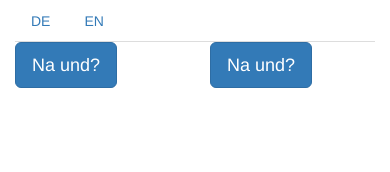
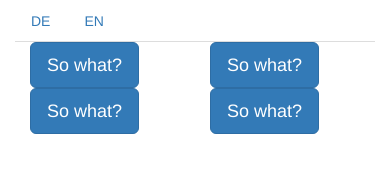
Before and after one commit to warnebier/meeting, a plain HTML site: page index.html in a window 390 px wide. Drawn offline with nearby package versions, Linux system fonts and the light colour scheme.

Commit message:
mobile 2 column layout

```diff
--- a/index.html
+++ b/index.html
@@ -14,37 +14,29 @@
     <div class="container">
         <!-- Nav tabs -->
         <ul class="nav nav-tabs" role="tablist">
-            <li class="nav-item">
-                <a class="nav-link active" data-toggle="tab" href="#de" role="tab">DE</a>
-            </li>
-            <li class="nav-item">
-                <a class="nav-link" data-toggle="tab" href="#en" role="tab">EN</a>
-            </li>
+            <li class="nav-item"> <a class="nav-link active" data-toggle="tab" href="#de" role="tab">DE</a> </li>
+            <li class="nav-item"> <a class="nav-link" data-toggle="tab" href="#en" role="tab">EN</a> </li>
         </ul>
 
 
         <!-- Tab panes -->
         <div class="tab-content">
             <div class="tab-pane active" id="de" role="tabpanel">
-                <div class="row">
-                    <div class="col-xs-6">
-                        <button play="so what_hard.mp3">Na und?</button>
-                    </div>
-                    <div class="col-xs-6">
-                        <button play="so what_hard.mp3">Na und?</button>
-                    </div>
-                </div>
+                <div class="col-xs-6"><button play="so what_hard.mp3">So what?</button></div>
+                <div class="col-xs-6"><button play="so what_hard.mp3">So what?</button></div>
+                <div class="col-xs-6"><button play="so what_hard.mp3">So what?</button></div>
+                <div class="col-xs-6"><button play="so what_hard.mp3">So what?</button></div>
             </div>
 
             <div class="tab-pane" id="en" role="tabpanel">
-                <div class="row">
-                    <div class="col-xs-6">
-                        <button play="so what_hard.mp3">So what?</button>
-                    </div>
-                    <div class="col-xs-6">
-                        <button play="so what_hard.mp3">So what?</button>
-                    </div>
-                </div>
+                <div class="col-xs-6"><button play="so what_hard.mp3">So what?</button></div>
+                <div class="col-xs-6"><button play="so what_hard.mp3">So what?</button></div>
+                <div class="col-xs-6"><button play="so what_hard.mp3">So what?</button></div>
+                <div class="col-xs-6"><button play="so what_hard.mp3">So what?</button></div>
+                <div class="col-xs-6"><button play="so what_hard.mp3">So what?</button></div>
+                <div class="col-xs-6"><button play="so what_hard.mp3">So what?</button></div>
+                <div class="col-xs-6"><button play="so what_hard.mp3">So what?</button></div>
+                <div class="col-xs-6"><button play="so what_hard.mp3">So what?</button></div>
             </div>
         </div>
     </div>
```
